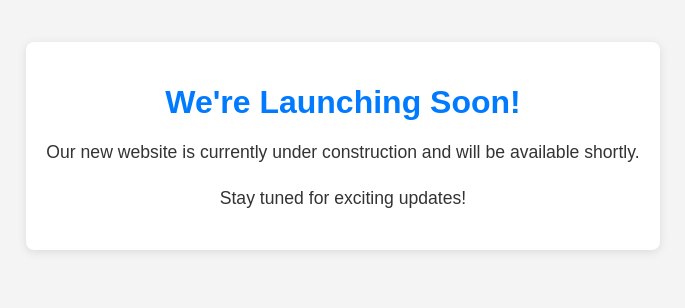
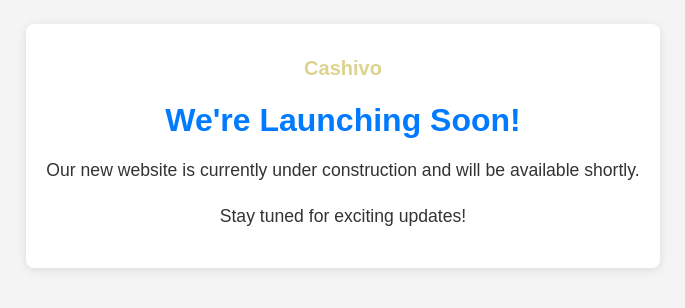
Before and after one commit to Op998200/Cashivo, a plain HTML site: page index.html in a window 1280 px wide. Shown: the part 254-562 px from the top of the page, without its empty margins (297-982 px from the left). Drawn offline with Linux system fonts and the light colour scheme.

Commit message:
Update index.html

```diff
--- a/index.html
+++ b/index.html
@@ -22,6 +22,12 @@
             border-radius: 8px;
             box-shadow: 0 2px 10px rgba(0, 0, 0, 0.1);
         }
+        .csh{
+            color: #ded38e;
+            margin-bottom: 6px;
+            font-size: 20px;
+            font-weight: 600;
+        }
         h1 {
             color: #007bff;
             margin-bottom: 10px;
@@ -34,6 +40,7 @@
 </head>
 <body>
     <div class="container">
+        <h1 class="csh">Cashivo<h1>
         <h1>We're Launching Soon!</h1>
         <p>Our new website is currently under construction and will be available shortly.</p>
         <p>Stay tuned for exciting updates!</p>
```
